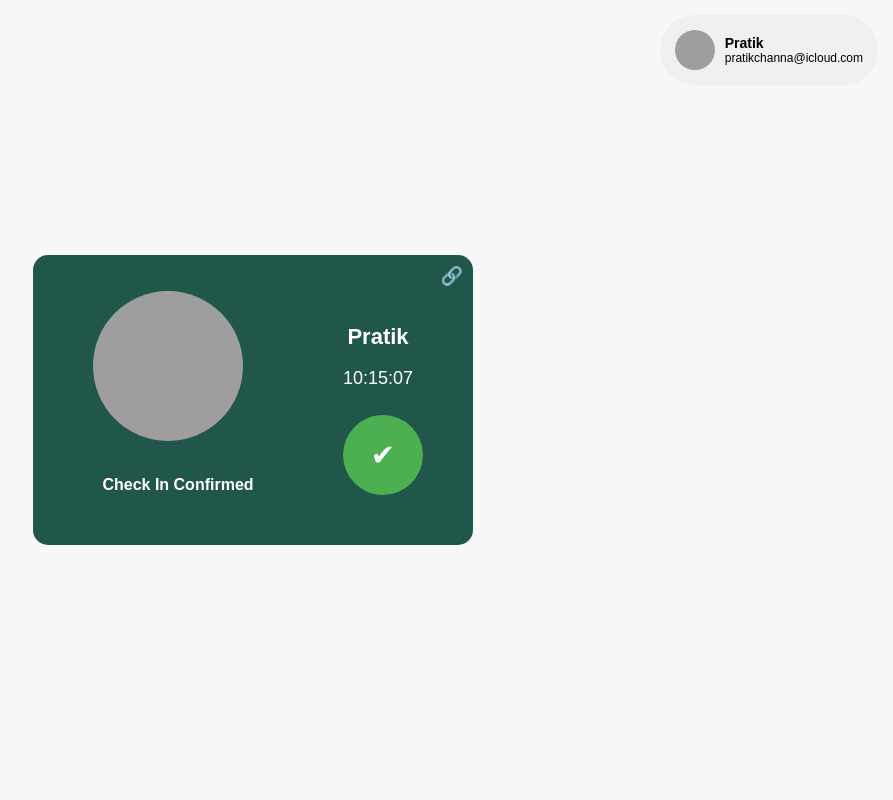
After one commit to kumarborkar22/QuickHire, a Django app: template attendance/templates/attendance/attendance4.html in a window 1280 px wide. The commit adds this page. Shown: the whole page, without its empty margins (387-1280 px from the left). Run offline with Django 5.2, Linux system fonts and the light colour scheme; the template is opened without the code that fills it, so the values that code supplies are empty; grey boxes are pictures that could not be loaded.

Commit message:
updates...adding attendance3

```diff
--- a/attendance/templates/attendance/attendance3.html
+++ b/attendance/templates/attendance/attendance3.html
@@ -4,7 +4,6 @@
     <meta charset="UTF-8">
     <meta name="viewport" content="width=device-width, initial-scale=1.0">
     <title>Attendance</title>
-    <link rel="stylesheet" href="styles.css">
     <script src="https://kit.fontawesome.com/a076d05399.js" crossorigin="anonymous"></script>
     <style>
     body {
--- /dev/null
+++ b/attendance/templates/attendance/attendance4.html
@@ -0,0 +1,149 @@
+<!DOCTYPE html>
+<html lang="en">
+<head>
+    <meta charset="UTF-8">
+    <meta name="viewport" content="width=device-width, initial-scale=1.0">
+    <title>Attendance</title>
+    <style>
+        body {
+            font-family: Arial, sans-serif;
+            margin: 0;
+            padding: 0;
+            background: #f8f8f8;
+        }
+
+        .container {
+            display: flex;
+            justify-content: center;
+            align-items: center;
+            height: 100vh;
+            flex-direction: column;
+            position: relative;
+        }
+
+        .top-right-profile {
+            position: absolute;
+            top: 15px;
+            right: 15px;
+            background: #f0f0f0;
+            padding: 10px 15px;
+            border-radius: 50px;
+            display: flex;
+            align-items: center;
+            font-size: 10px;
+            width: auto;
+            height: 50px;
+            gap: 10px;
+        }
+
+        .top-right-profile img {
+            width: 40px;
+            height: 40px;
+            border-radius: 50%;
+        }
+
+        .top-right-info h4 {
+            margin: 0;
+            font-size: 14px;
+            text-align: left;
+        }
+
+        .top-right-info p {
+            margin: 0;
+            font-size: 12px;
+        }
+
+        .card {
+            background: #21564B;
+            padding: 20px;
+            border-radius: 15px;
+            width: 400px;
+            height: 250px;
+            text-align: center;
+            color: white;
+            position: relative;
+            display: flex;
+            flex-direction: column;
+            justify-content: center;
+            align-items: center;
+        }
+
+        .profile-section {
+            display: flex;
+            align-items: center;
+            justify-content: center;
+            margin-bottom: 15px;
+        }
+
+        .profile-section img {
+            width: 150px;
+            height: 150px;
+            border-radius: 50%;
+            margin-right: 100px;
+        }
+
+        .user-details h2 {
+            margin: 0;
+            font-size: 22px;
+        }
+
+        .time {
+            font-size: 18px;
+        }
+
+        .status {
+            font-size: 16px;
+            font-weight: bold;
+            margin-top: 20px;
+            margin-right: 150px;
+        }
+
+        .success-icon {
+            background: #4CAF50;
+            width: 80px;
+            height: 80px;
+            border-radius: 50%;
+            display: flex;
+            align-items: center;
+            justify-content: center;
+            font-size: 29px;
+            position: absolute;
+            bottom: 50px;
+            right: 50px;
+            color: white;
+        }
+
+        .share-icon {
+            position: absolute;
+            top: 10px;
+            right: 10px;
+            font-size: 18px;
+            cursor: pointer;
+        }
+    </style>
+</head>
+<body>
+    <div class="container">
+        <div class="top-right-profile">
+            <img src="/profile.jpg" alt="Profile Picture">
+            <div class="top-right-info">
+                <h4>Pratik</h4>
+                <p>pratikchanna@icloud.com</p>
+            </div>
+        </div>
+
+        <div class="card">
+            <div class="profile-section">
+                <img src="/profile.jpg" alt="Avatar">
+                <div class="user-details">
+                    <h2>Pratik</h2>
+                    <p class="time">10:15:07</p>
+                </div>
+            </div>
+            <p class="status">Check In Confirmed</p>
+            <div class="success-icon">&#10004;</div>
+            <div class="share-icon">&#128279;</div>
+        </div>
+    </div>
+</body>
+</html>
--- a/attendance/templates/attendance/capture.html
+++ b/attendance/templates/attendance/capture.html
@@ -183,7 +183,7 @@ document.getElementById("confirm-btn").addEventListener("click", function() {
     fetch("{% url 'stop_camera' %}")
     .then(() => {
         console.log("Camera stopped");
-        window.location.href = "{% url 'attendance3' %}";  // Redirect to attendance3
+        window.location.href = "{% url 'attendance3' %}";
     })
     .catch(error => console.error("Error stopping camera:", error));
 });
```
